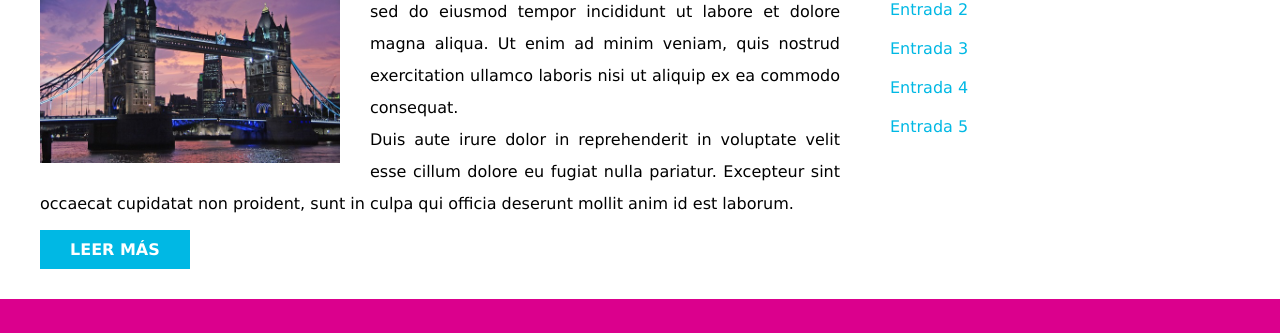
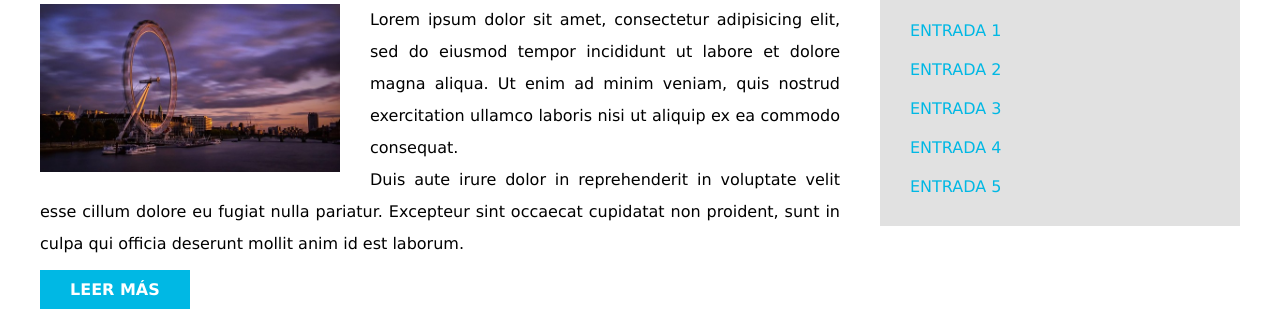
Before and after one commit to germanl20/ProyectoFinal, a plain HTML site: page Ejemplos jQuery/index.html in a window 1280 px wide. Shown: the part 270-603 px from the top of the page. Drawn offline with Linux system fonts and the light colour scheme.

Commit message:
mas ejemplos de jquery

```diff
--- a/Ejemplos jQuery/css/estilos.css
+++ b/Ejemplos jQuery/css/estilos.css
@@ -24,7 +24,7 @@ div.contenedor {
 /** Navegacion **/
 .navegacion {
   background-color: #db008d;
-  display: none;
+  /*display: none;*/
 }
 nav {
   width: 1200px;
--- a/Ejemplos jQuery/js/scripts.js
+++ b/Ejemplos jQuery/js/scripts.js
@@ -10,7 +10,7 @@ $(function(){
     $('.contenedor .logo'); // SELECCIONO COMO EN CSS TAMBIEN DE LA CLASE CONTENEDOR, LA CLASE LOGO
     $('main article:first'); // SELECCIONO EL PRIMER ARTICLE DEL ARRAY
     $('main article:last'); // SELECCIONO EL ULTIMO ARTICLE DEL ARRAY
-    $('main article:last').hide(); // OCULTO COMO SI FUERA DISPLAY = "NONE"
+    $('main article:last')/*.hide();*/ // OCULTO COMO SI FUERA DISPLAY = "NONE"
     $('main article:first').remove(); // BORRO EL ELEMENTO DEL DOM
 
     var copia = $('main article:last').clone(); // CLONO O DUPLICO UN ELEMENTO
@@ -56,7 +56,7 @@ $(function(){
 
     $('#navegacion nav ul li a').on('click', function(e){
         $('#navegacion nav ul li a').removeClass('activo');
-        e.preventDefault();
+        //e.preventDefault(); previene la accion por defecto
         $(this).addClass('activo');
     });
 
@@ -78,4 +78,31 @@ $(function(){
     $('main article:first h2').text(); // DEVUELVE EL TEXTO
     $('main article:first h2').text('hola'); // MODIFICO EL TEXTO
     $('main article h2').html('<h1>LONDRES</H1>'); // MODIFICO EL TEXTO Y PUEDO DARLE FORMATO HTML
+
+    // CAMBIAR ATRIBUTOS
+
+    $('.navegacion ul li:first a').attr('href'); // DEVUELVE EL VALOR DEL ATRIBUTO
+    $('.navegacion ul li:first a').attr('href', 'http://www.eltilin.ga'); // MODIFICO EL VALOR DEL ATRIBUTO
+    $('.navegacion ul li:first a').attr('target', '_blank');
+    $('article:first img').attr('src', 'img/imagen_1.jpg');
+
+    $('article:first img').on('click', function(){
+        $(this).attr('src', 'img/imagen_2.jpg');
+    });
+
+    // MANIPULAR CSS (AUNQUE SIEMPRE ES MEJOR HACERLO CON CSS)
+
+    $('.logo img').css({'width':'400px'});
+    $('main article h2').css({'color':'#db008d'})
+    $('aside').css({
+        'background-color':'#e1e1e1',
+        'text-transform':'uppercase',
+        'padding':'20px'
+    });
+
+    $('aside').on('mouseenter', cambiarFondo);
+
+    function cambiarFondo(){
+        $('.navegacion').css('background-color', 'red'); // ACA NO USE LLAVE ENTONCES SE SEPARA POR COMA
+    }
 });
```
